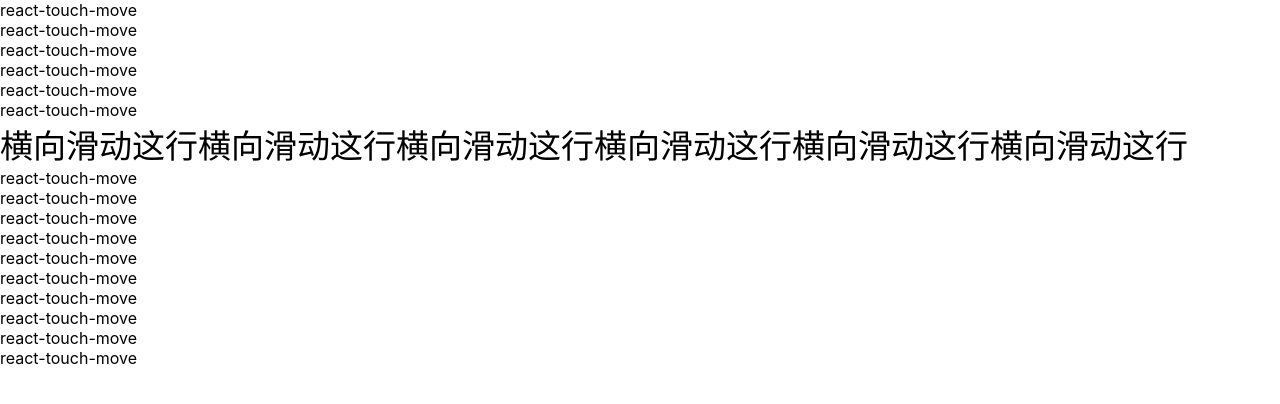
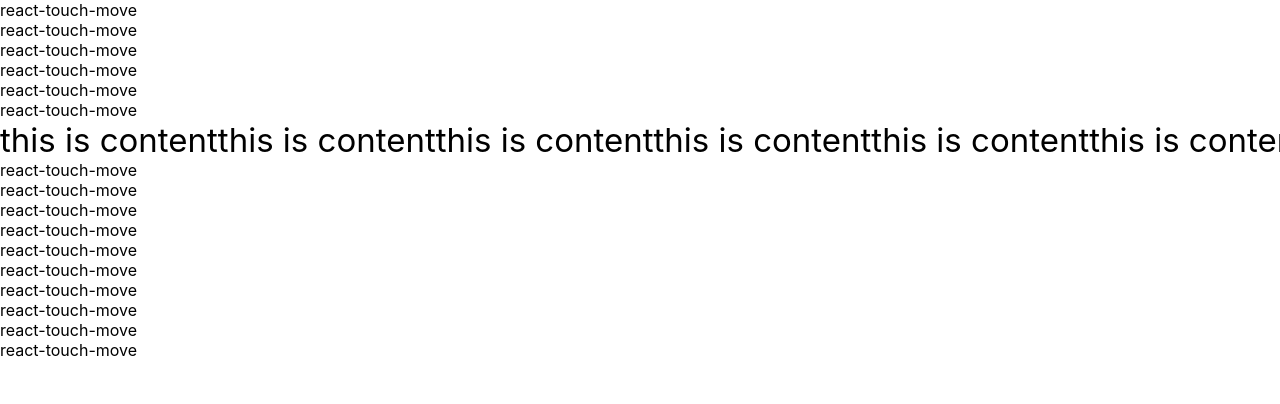
Before and after one commit to kkfor/react-touch-move, a React app: page / in a window 1280 px wide. Shown: the top 404 px of the page. Built offline with nearby package versions, Linux system fonts and the light colour scheme; the HTML template or start-up script is replaced by a standard one.

Commit message:
优化代码

```diff
--- a/example/src/App.js
+++ b/example/src/App.js
@@ -11,7 +11,7 @@ class App extends Component {
         <div>react-touch-move</div>
         <div>react-touch-move</div>
         <div>react-touch-move</div>
-        <TouchMove />
+        <TouchMove>this is contentthis is contentthis is contentthis is contentthis is contentthis is content</TouchMove>
         <div>react-touch-move</div>
         <div>react-touch-move</div>
         <div>react-touch-move</div>
--- a/src/index.jsx
+++ b/src/index.jsx
@@ -27,6 +27,7 @@ class TouchMove extends Component {
   componentDidMount() {
   }
 
+  // 开始移动
   onTouchStart(e) {
     this.rootWidth = this.$root.getBoundingClientRect().width;
     this.rootHeight = this.$root.getBoundingClientRect().height;
@@ -40,6 +41,7 @@ class TouchMove extends Component {
     // this.oH = e.clientY - this.$vm.getBoundingClientRect().top
   }
 
+  // 移动中
   onTouchMove(e) {
 
     e = e.touches[0]
@@ -68,6 +70,7 @@ class TouchMove extends Component {
 
   }
 
+  // 移动结束
   onTouchEnd() {
     this.$vm.className = 't-content t-content-animate'
 
@@ -115,7 +118,7 @@ class TouchMove extends Component {
             style={{
               transform: `translateX(${oLeft}px)`
             }}>
-              横向滑动这行横向滑动这行横向滑动这行横向滑动这行横向滑动这行横向滑动这行
+              {this.props.children}
           </div>
         </div>
       </div>
```
